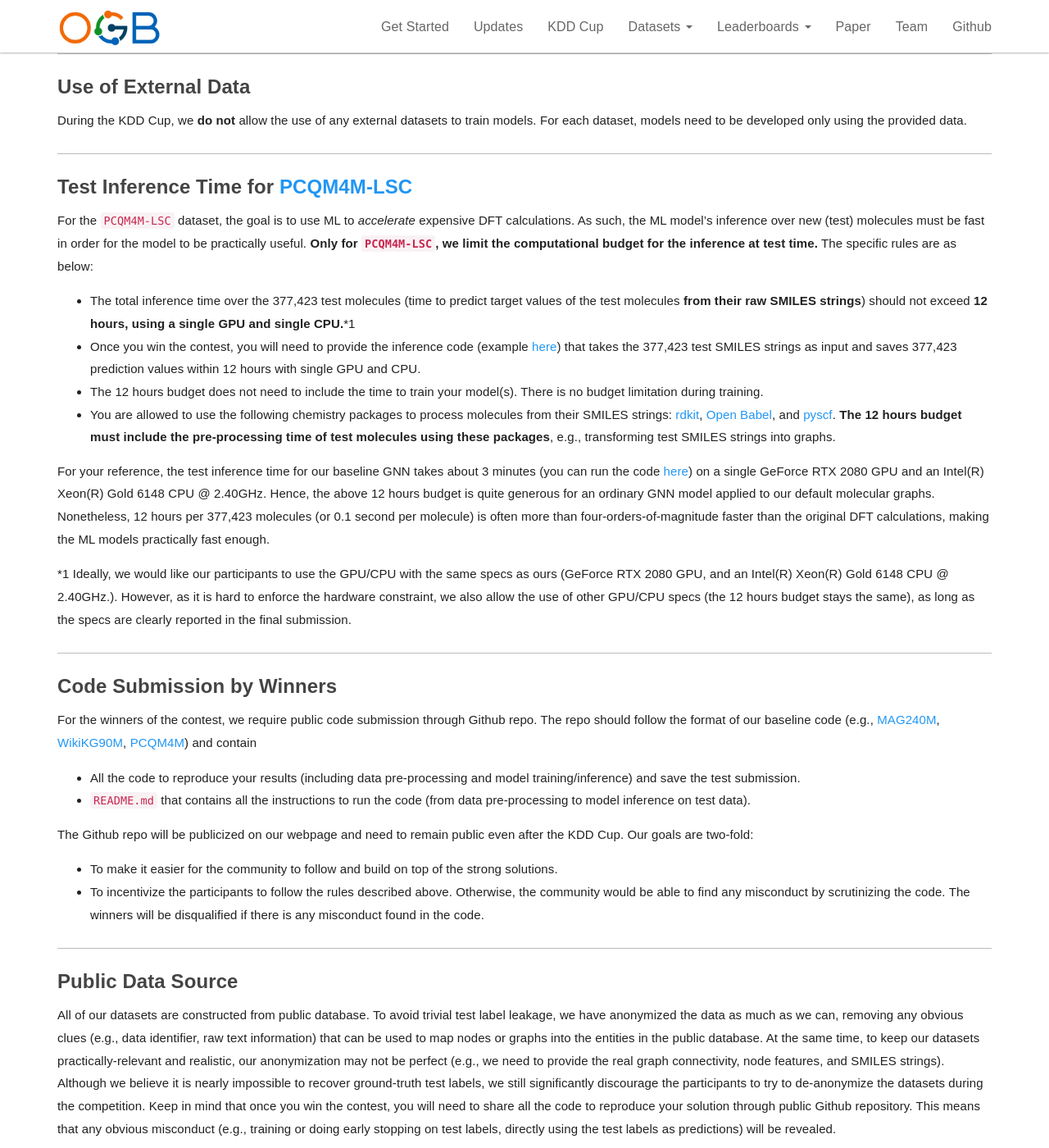
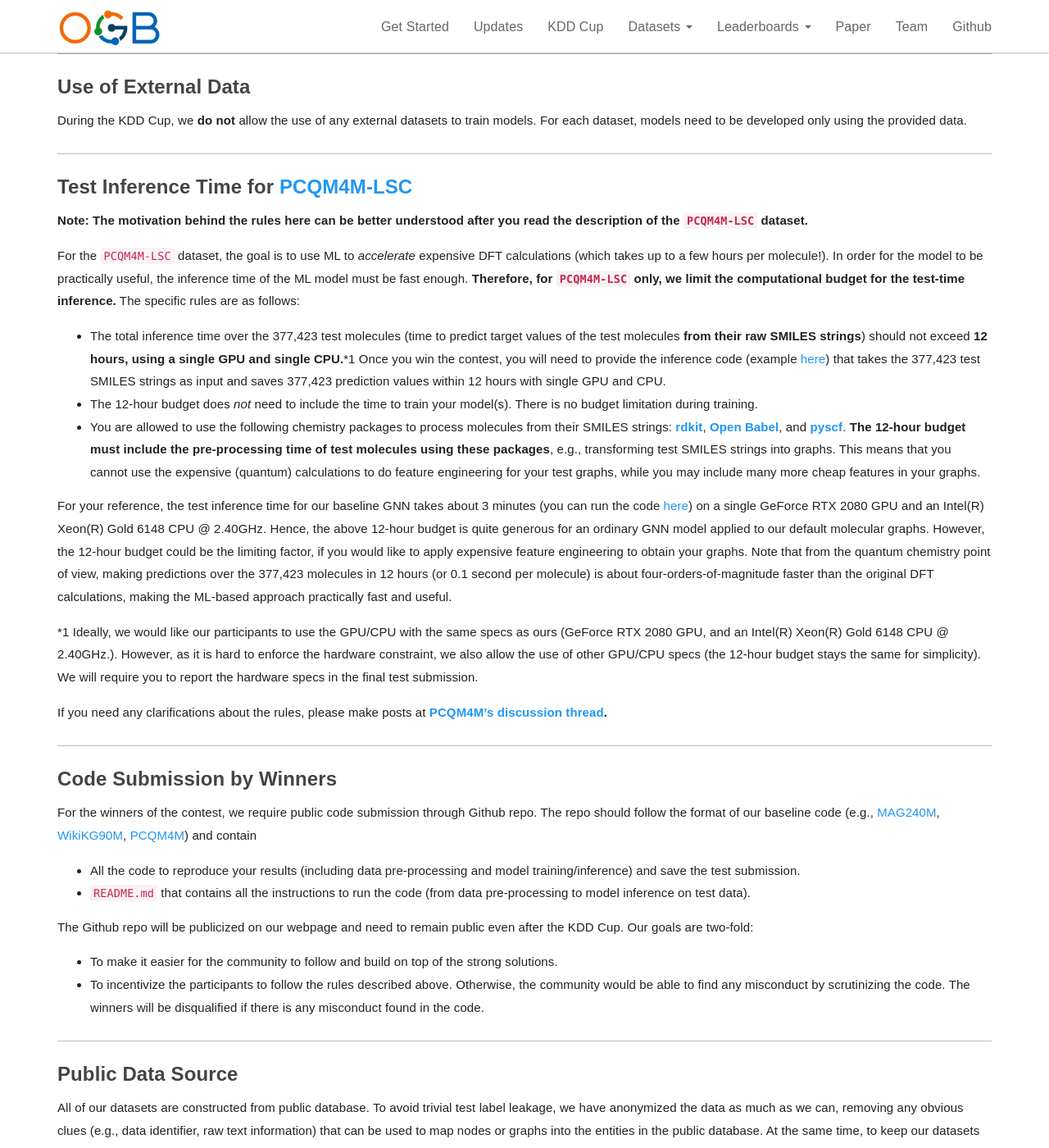
Before and after one commit to snap-stanford/ogb-web, a Jekyll site: the page built from _docs/kddcup2021/rules.md, in a window 1280 px wide and 1400 px high, scrolled down 740 px. Shown: the whole window at 82% size. Built offline with Jekyll 4.4.1, drawn with Linux system fonts in a browser that asks for light colours.

Commit message:
update rules

```diff
--- a/_docs/kddcup2021/rules.md
+++ b/_docs/kddcup2021/rules.md
@@ -26,22 +26,25 @@ During the KDD Cup, we **do not** allow the use of any external datasets to trai
 ---------
 
 ##### **Test Inference Time for [PCQM4M-LSC](/kddcup2021/pcqm4m/)**
-For the [`PCQM4M-LSC`](/kddcup2021/pcqm4m/) dataset, the goal is to use ML to *accelerate* expensive DFT calculations.
-As such, the ML model's inference over new (test) molecules must be fast in order for the model to be practically useful.
-**Only for `PCQM4M-LSC`, we limit the computational budget for the inference at test time.**
-The specific rules are as below:
+**Note: The motivation behind the rules here can be better understood after you read the description of the [`PCQM4M-LSC`](/kddcup2021/pcqm4m/) dataset.**
 
-- The total inference time over the 377,423 test molecules (time to predict target values of the test molecules **from their raw SMILES strings**) should not exceed **12 hours, using a single GPU and single CPU.**\*1
-- Once you win the contest, you will need to provide the inference code (example [here](https://github.com/snap-stanford/ogb/tree/master/examples/lsc/pcqm4m/test_inference_gnn.py)) that takes the 377,423 test SMILES strings as input and saves 377,423 prediction values within 12 hours with single GPU and CPU.
-- The 12 hours budget does not need to include the time to train your model(s). There is no budget limitation during training.
-- You are allowed to use the following chemistry packages to process molecules from their SMILES strings: [rdkit](https://www.rdkit.org/docs/GettingStartedInPython.html), [Open Babel](https://open-babel.readthedocs.io/en/latest/UseTheLibrary/Python.html), and [pyscf](http://pyscf.org/). **The 12 hours budget must include the pre-processing time of test molecules using these packages**, e.g., transforming test SMILES strings into graphs.
+For the [`PCQM4M-LSC`](/kddcup2021/pcqm4m/) dataset, the goal is to use ML to *accelerate* expensive DFT calculations (which takes up to a few hours per molecule!).
+In order for the model to be practically useful, the inference time of the ML model must be fast enough.
+**Therefore, for `PCQM4M-LSC` only, we limit the computational budget for the test-time inference.**
+The specific rules are as follows:
+
+- The total inference time over the 377,423 test molecules (time to predict target values of the test molecules **from their raw SMILES strings**) should not exceed **12 hours, using a single GPU and single CPU.**\*1 Once you win the contest, you will need to provide the inference code (example [here](https://github.com/snap-stanford/ogb/tree/master/examples/lsc/pcqm4m/test_inference_gnn.py)) that takes the 377,423 test SMILES strings as input and saves 377,423 prediction values within 12 hours with single GPU and CPU.
+- The 12-hour budget does *not* need to include the time to train your model(s). There is no budget limitation during training.
+- You are allowed to use the following chemistry packages to process molecules from their SMILES strings: **[rdkit](https://www.rdkit.org/docs/GettingStartedInPython.html)**, **[Open Babel](https://open-babel.readthedocs.io/en/latest/UseTheLibrary/Python.html)**, and **[pyscf](http://pyscf.org/)**. **The 12-hour budget must include the pre-processing time of test molecules using these packages**, e.g., transforming test SMILES strings into graphs. This means that you cannot use the expensive (quantum) calculations to do feature engineering for your test graphs, while you may include many more cheap features in your graphs.
 
 For your reference, the test inference time for our baseline GNN takes about 3 minutes (you can run the code [here](https://github.com/snap-stanford/ogb/tree/master/examples/lsc/pcqm4m/test_inference_gnn.py)) on a single GeForce RTX 2080 GPU and an Intel(R) Xeon(R) Gold 6148 CPU @ 2.40GHz.
-Hence, the above 12 hours budget is quite generous for an ordinary GNN model applied to our default molecular graphs. Nonetheless, 12 hours per 377,423 molecules (or 0.1 second per molecule) is often more than four-orders-of-magnitude faster than the original DFT calculations, making the ML models practically fast enough.
+Hence, the above 12-hour budget is quite generous for an ordinary GNN model applied to our default molecular graphs. However, the 12-hour budget could be the limiting factor, if you would like to apply expensive feature engineering to obtain your graphs.
+Note that from the quantum chemistry point of view, making predictions over the 377,423 molecules in 12 hours (or 0.1 second per molecule) is about four-orders-of-magnitude faster than the original DFT calculations, making the ML-based approach practically fast and useful.
 
 \*1 Ideally, we would like our participants to use the GPU/CPU with the same specs as ours (GeForce RTX 2080 GPU, and an Intel(R) Xeon(R) Gold 6148 CPU @ 2.40GHz.).
-However, as it is hard to enforce the hardware constraint, we also allow the use of other GPU/CPU specs (the 12 hours budget stays the same), as long as the specs are clearly reported in the final submission.
-<!-- If you have any concerns or questions about the hardware, feel free to write them in [our discussion thread](https://github.com/snap-stanford/ogb/discussions/categories/pcqm4m-lsc). -->
+However, as it is hard to enforce the hardware constraint, we also allow the use of other GPU/CPU specs (the 12-hour budget stays the same for simplicity). We will require you to report the hardware specs in the final test submission.
+
+If you need any clarifications about the rules, please make posts at **[PCQM4M's discussion thread](https://github.com/snap-stanford/ogb/discussions/categories/pcqm4m-lsc).**
 
 ---------
 
```
